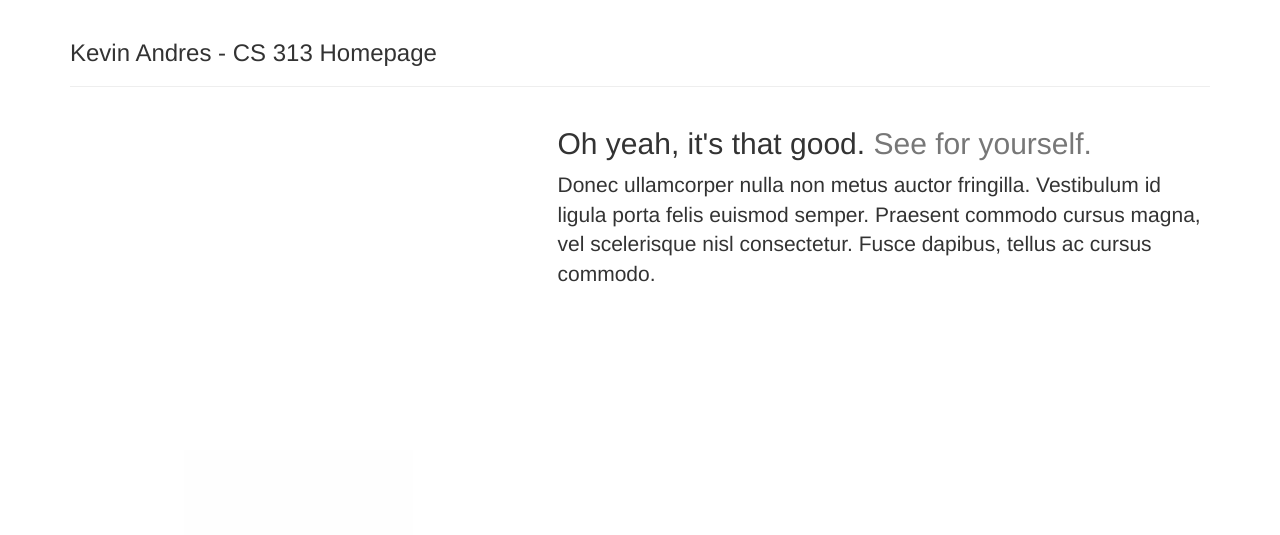
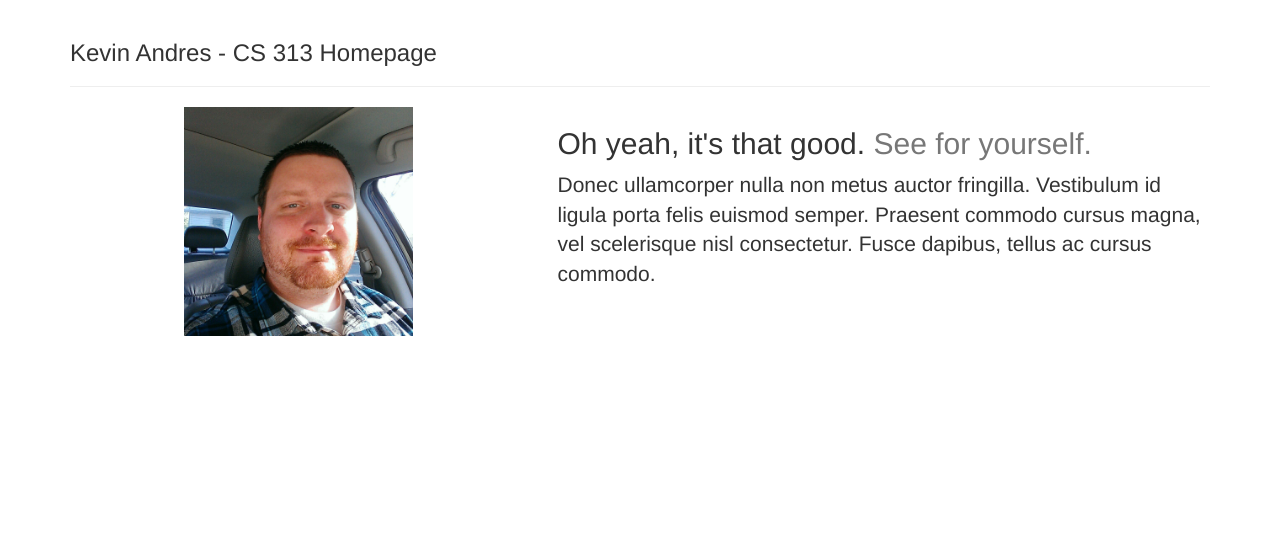
Before and after one commit to Zulukas/cs313-php, a PHP site: page / in a window 1280 px wide. Shown: the part 52-587 px from the top of the page. After the commit the page ends 388 px from the top, so only its background shows below. Run offline with PHP 8.4, Linux system fonts and the light colour scheme; some libraries are stand-ins or nearby versions.

Commit message:
Trying to get something to work

```diff
--- a/index.html
+++ b/index.html
@@ -33,7 +33,7 @@
             <p class="lead">Donec ullamcorper nulla non metus auctor fringilla. Vestibulum id ligula porta felis euismod semper. Praesent commodo cursus magna, vel scelerisque nisl consectetur. Fusce dapibus, tellus ac cursus commodo.</p>
         </div>
         <div class="col-md-5 col-md-pull-7">
-            <img class="featurette-image img-fluid center-block" src="me.jpg" alt="Generic placeholder image">
+            <img class="featurette-image img-fluid center-block" src="me.png" width="50%" height="50%" alt="Generic placeholder image">
         </div>
     </div>
 </div>
--- a/index.php
+++ b/index.php
@@ -33,7 +33,7 @@
             <p class="lead">Donec ullamcorper nulla non metus auctor fringilla. Vestibulum id ligula porta felis euismod semper. Praesent commodo cursus magna, vel scelerisque nisl consectetur. Fusce dapibus, tellus ac cursus commodo.</p>
         </div>
         <div class="col-md-5 col-md-pull-7">
-            <img class="featurette-image img-fluid center-block" src="me.png" width="50%" height="50%" alt="Generic placeholder image">
+            <img class="featurette-image img-fluid center-block" src="me.jpg" width="50%" height="50%" alt="Generic placeholder image">
         </div>
     </div>
 </div>
```
Also changed, not shown: me.jpg, me.png (deleted).
